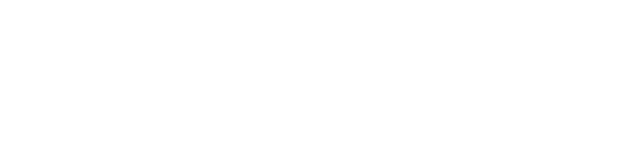
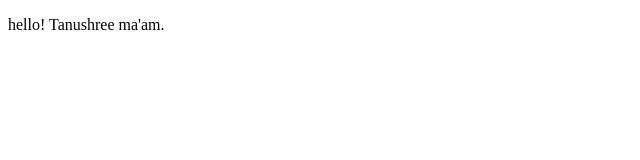
Before and after one commit to adityavyass/website, a plain HTML site: page index.html in a window 1280 px wide. Shown: the whole page, without its empty margins (0-640 px from the left). Drawn offline with Linux system fonts and the light colour scheme.

Commit message:
2st change

```diff
--- a/index.html
+++ b/index.html
@@ -6,6 +6,6 @@
     <title>Document</title>
 </head>
 <body>
-
+        <p>hello! Tanushree ma'am.</p>
 </body>
 </html>
```
